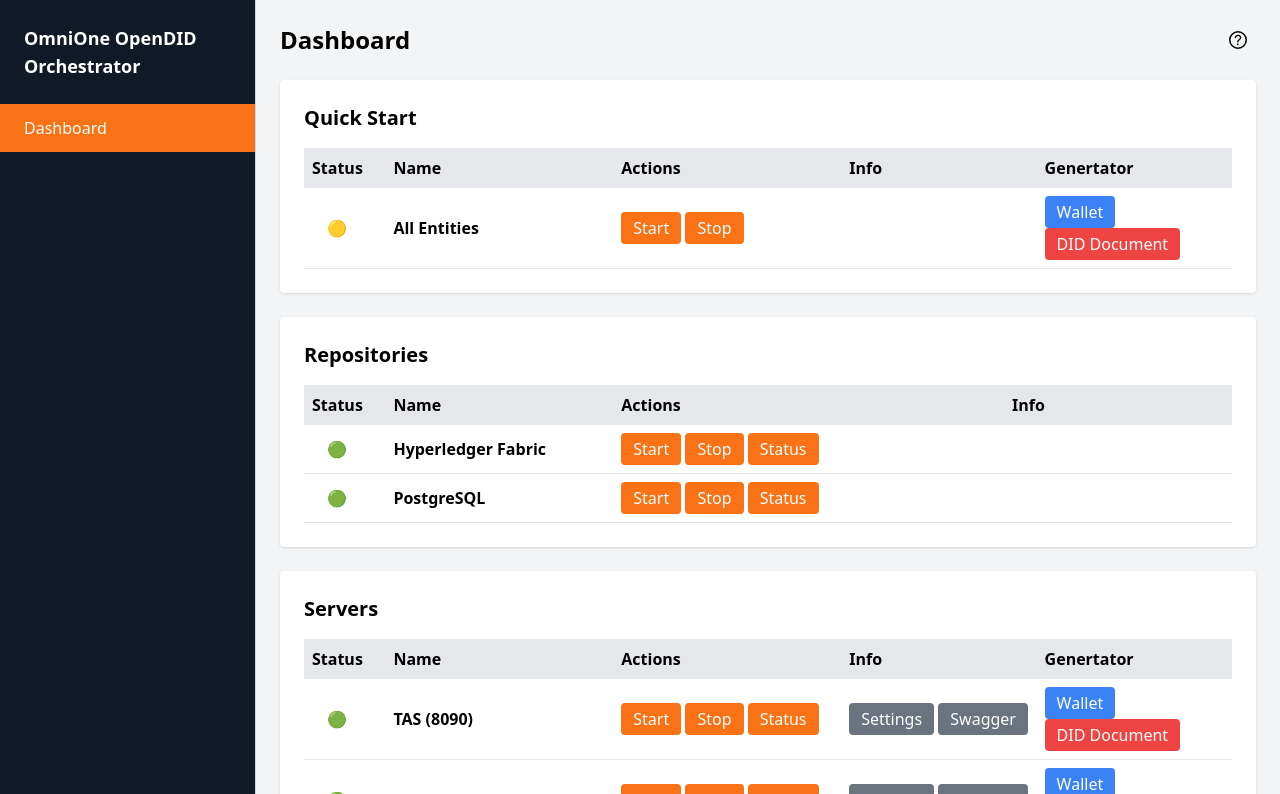
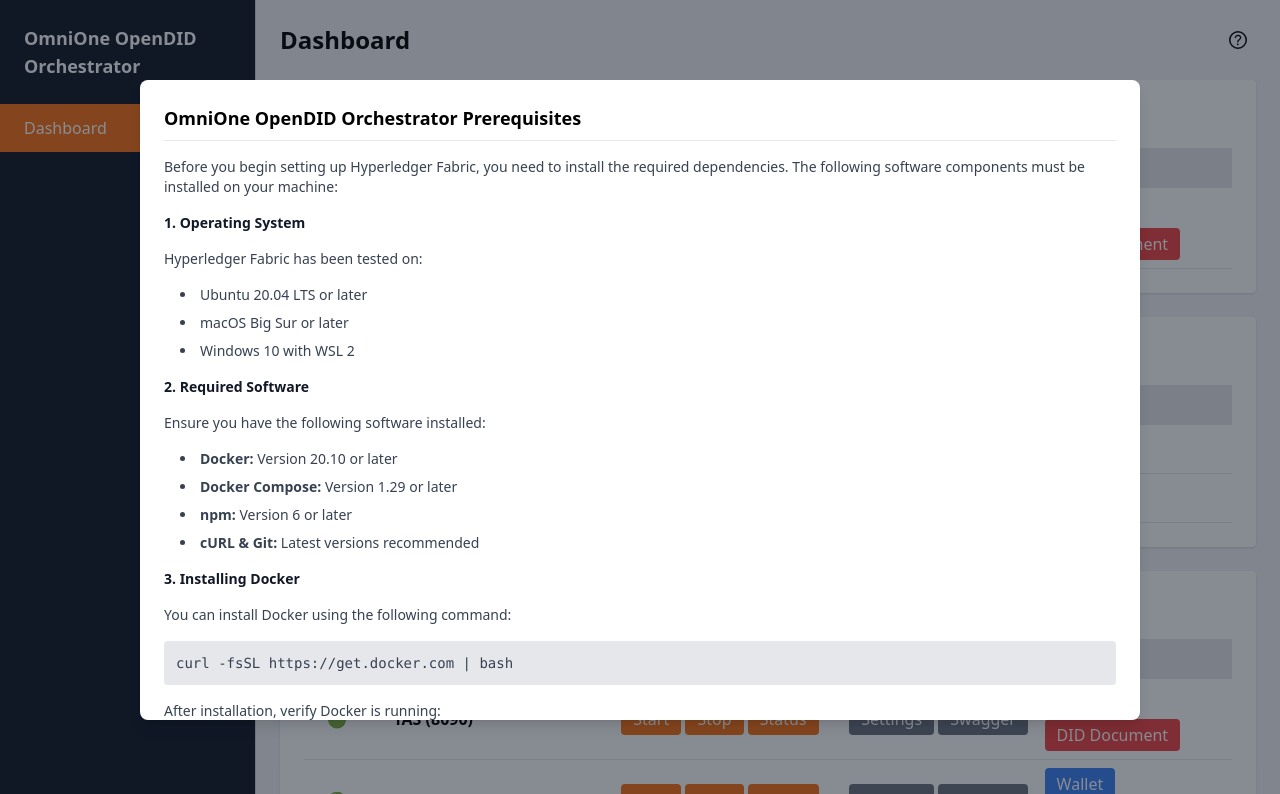
Before and after one commit to shlee1223/test, a plain HTML site: page index.html in a window 1280 px wide. Both pictures are taken after a click on the button 1238 px from the left and 40 px from the top of the page. Shown: the top 794 px of the page. Drawn offline with nearby package versions, Linux system fonts and the light colour scheme.

Commit message:
Update index.html

```diff
--- a/index.html
+++ b/index.html
@@ -27,7 +27,7 @@
             <!-- Top Header -->
             <div class="flex justify-between items-center mb-6">
                 <h1 class="text-2xl font-bold">Dashboard</h1>
-                <button onclick="showHelp()" class="text-gray-500 hover:text-gray-700">
+                <button onclick="openHelpPopup()" class="text-gray-500 hover:text-gray-700">
                     <svg width="36px" height="24px" viewBox="0 0 512 512" xmlns="http://www.w3.org/2000/svg">
                         <title>ionicons-v5-e</title>
                         <path d="M256,80A176,176,0,1,0,432,256,176,176,0,0,0,256,80Z" style="fill:none;stroke:#000000;stroke-miterlimit:10;stroke-width:32px"/>
@@ -248,6 +248,74 @@
         </div>
     </div>
 
+    <!-- 팝업 오버레이 -->
+    <div id="help-popup" class="fixed inset-0 bg-gray-900 bg-opacity-50 flex items-center justify-center hidden">
+        <div class="bg-white w-[1000px] max-h-[80vh] p-6 rounded-lg shadow-lg overflow-y-auto">
+            <h2 class="text-lg font-bold border-b pb-2 mb-4">OmniOne OpenDID Orchestrator Prerequisites</h2>
+
+            <div class="text-gray-700 text-sm space-y-4">
+                <p>
+                    Before you begin setting up Hyperledger Fabric, you need to install the required dependencies.
+                    The following software components must be installed on your machine:
+                </p>
+
+                <h3 class="font-semibold text-gray-900">1. Operating System</h3>
+                <p>
+                    Hyperledger Fabric has been tested on:
+                </p>
+                <ul class="list-disc list-inside pl-4 space-y-2">
+                    <li>Ubuntu 20.04 LTS or later</li>
+                    <li>macOS Big Sur or later</li>
+                    <li>Windows 10 with WSL 2</li>
+                </ul>
+
+                <h3 class="font-semibold text-gray-900">2. Required Software</h3>
+                <p>
+                    Ensure you have the following software installed:
+                </p>
+                <ul class="list-disc list-inside pl-4 space-y-2">
+                    <li><strong>Docker:</strong> Version 20.10 or later</li>
+                    <li><strong>Docker Compose:</strong> Version 1.29 or later</li>
+                    <li><strong>npm:</strong> Version 6 or later</li>
+                    <li><strong>cURL & Git:</strong> Latest versions recommended</li>
+                </ul>
+
+                <h3 class="font-semibold text-gray-900">3. Installing Docker</h3>
+                <p>
+                    You can install Docker using the following command:
+                </p>
+                <pre class="bg-gray-200 p-3 rounded text-sm overflow-x-auto">curl -fsSL https://get.docker.com | bash</pre>
+                <p>
+                    After installation, verify Docker is running:
+                </p>
+                <pre class="bg-gray-200 p-3 rounded text-sm overflow-x-auto">docker --version</pre>
+
+                <h3 class="font-semibold text-gray-900">4. Installing Go</h3>
+                <p>
+                    Install Go using the command:
+                </p>
+                <pre class="bg-gray-200 p-3 rounded text-sm overflow-x-auto">wget https://golang.org/dl/go1.17.linux-amd64.tar.gz</pre>
+                <p>
+                    Verify Go installation:
+                </p>
+                <pre class="bg-gray-200 p-3 rounded text-sm overflow-x-auto">go version</pre>
+
+                <h3 class="font-semibold text-gray-900">5. Setting Up Hyperledger Fabric</h3>
+                <p>
+                    Once all prerequisites are installed, you can proceed to set up Hyperledger Fabric by downloading the necessary binaries:
+                </p>
+                <pre class="bg-gray-200 p-3 rounded text-sm overflow-x-auto">curl -sSL https://bit.ly/2ysbOFE | bash -s</pre>
+                <p>
+                    This will download the required Fabric binaries and Docker images.
+                </p>
+            </div>
+
+            <!-- 버튼 영역 -->
+            <div class="flex justify-end mt-6">
+                <button type="button" onclick="closeHelpPopup()" class="px-4 py-2 bg-orange-500 text-white rounded">Close</button>
+            </div>
+        </div>
+    </div>
 
     <script>
         function openPopupDid() {
@@ -265,6 +333,14 @@
         function closePopupWallet() {
             document.getElementById('popup-overlay-wallet').classList.add('hidden');
         }
+
+        function openHelpPopup() {
+            document.getElementById('help-popup').classList.remove('hidden');
+        }
+
+        function closeHelpPopup() {
+            document.getElementById('help-popup').classList.add('hidden');
+        }
     </script>
 
 </body>
```
